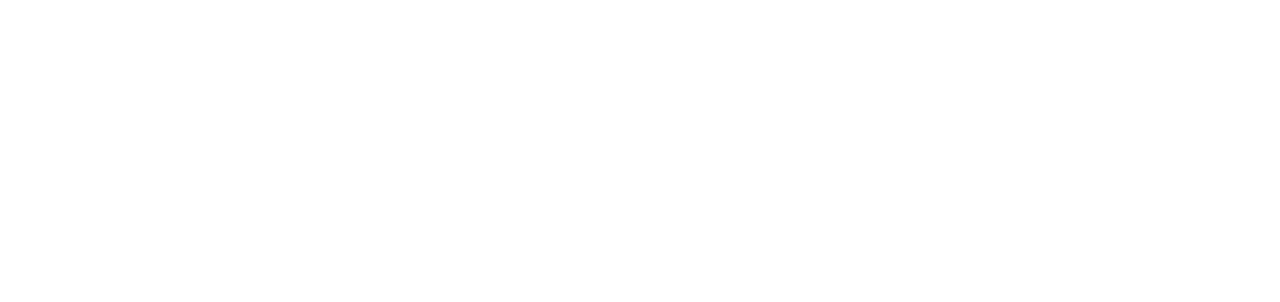
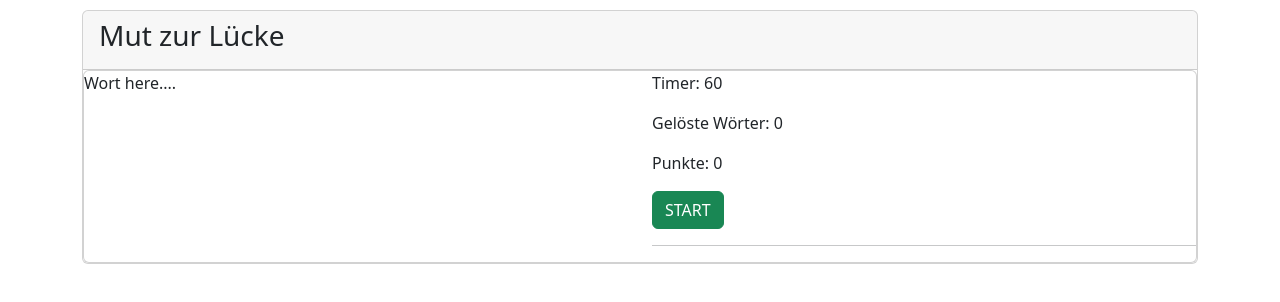
Before and after one commit to erickubenka/buchstabenbattle-app, an Angular app in the folder angular-app/: page /admin/gallowsgame in a window 1280 px wide. Before the commit this address led to /. Shown: the top 302 px of the page. Built offline with nearby package versions, Linux system fonts and the light colour scheme.

Commit message:
Initial resources for the gallows game. Updated crossword Ui to be more clean

```diff
--- a/angular-app/src/app/app.module.ts
+++ b/angular-app/src/app/app.module.ts
@@ -9,6 +9,7 @@
 import {RouterModule} from "@angular/router";
 import {FormsModule} from "@angular/forms";
 import {CrosswordComponent} from './crossword/crossword.component';
+import { GallowsgameComponent } from './gallowsgame/gallowsgame.component';
 
 @NgModule({
   declarations: [
@@ -17,7 +18,8 @@
     WheelComponent,
     DisplayComponent,
     WheelsComponent,
-    CrosswordComponent
+    CrosswordComponent,
+    GallowsgameComponent
   ],
   imports: [
     BrowserModule,
@@ -26,6 +28,7 @@
       {path: '', redirectTo: '/home', pathMatch: 'full'},
       {path: 'admin/wheels', component: WheelsComponent},
       {path: 'admin/crossword', component: CrosswordComponent},
+      {path: 'admin/gallowsgame', component: GallowsgameComponent},
       {path: 'display', component: DisplayComponent}
     ]),
     FormsModule
--- a/angular-app/src/app/crossword/crossword.component.html
+++ b/angular-app/src/app/crossword/crossword.component.html
@@ -13,22 +13,28 @@
       </div>
       <div class="col-6">
         <div class="row">
+          <div class="col-12">
             <p>
               Timer: {{timer}}
             </p>
             <p>
-            Gelöste Rätsel: {{ gamesWon }}
+              Gelöste Rätsel: {{ points }}
             </p>
           </div>
+        </div>
         <div class="row row-word">
+          <div class="col-12">
             <button class="btn btn-success" (click)="start()" [disabled]="isStarted">START</button>
+          </div>
         </div>
         <hr>
         <div class="row row-word" *ngFor="let word of crossword.words">
+          <div class="col-12">
             <button class="btn btn-primary" (click)="solve(word)"
-                  [disabled]="crossword.solvedWords.includes(word)">{{word}}</button>
+                    [disabled]="crossword.solvedWords.includes(word) || !isStarted">{{word}}</button>
           </div>
         </div>
       </div>
     </div>
   </div>
+</div>
--- a/angular-app/src/app/crossword/crossword.component.ts
+++ b/angular-app/src/app/crossword/crossword.component.ts
@@ -8,7 +8,7 @@
 export class CrosswordComponent {
 
   crossword = new Crossword();
-  gamesWon = 0;
+  points = 0;
   timer = 60;
   isStarted = false;
 
@@ -19,7 +19,7 @@
 
     if (this.crossword.solvedWords.length == this.crossword.words.length) {
       this.crossword = new Crossword();
-      this.gamesWon++;
+      this.points++;
     }
   }
 
--- /dev/null
+++ b/angular-app/src/app/gallowsgame/gallowsgame.component.html
@@ -0,0 +1,33 @@
+<div class="card">
+  <div class="card-header">
+    <h3>Mut zur Lücke</h3>
+  </div>
+  <div class="card">
+    <div class="row">
+      <div class="col-6">
+        <p>Wort here....</p>
+      </div>
+      <div class="col-6">
+        <div class="row">
+          <div class="col-12">
+            <p>
+              Timer: {{timer}}
+            </p>
+            <p>
+              Gelöste Wörter: {{ points }}
+            </p>
+            <p>
+              Punkte: {{ points }}
+            </p>
+          </div>
+        </div>
+        <div class="row">
+          <div class="col-12">
+            <button class="btn btn-success" (click)="start()" [disabled]="isStarted">START</button>
+          </div>
+        </div>
+        <hr>
+      </div>
+    </div>
+  </div>
+</div>
--- /dev/null
+++ b/angular-app/src/app/gallowsgame/gallowsgame.component.ts
@@ -0,0 +1,28 @@
+import {Component} from '@angular/core';
+
+@Component({
+  selector: 'app-gallowsgame',
+  templateUrl: './gallowsgame.component.html',
+  styleUrls: ['./gallowsgame.component.scss']
+})
+export class GallowsgameComponent {
+
+  points: number = 0;
+  solvedWords: string[] = []
+
+  word: string = "";
+
+  timer = 60;
+  isStarted = false;
+
+  start() {
+    this.isStarted = true;
+    let timerInterval = setInterval(() => {
+      this.timer = this.timer - 1;
+      if (this.timer <= 0) {
+        clearInterval(timerInterval);
+
+      }
+    }, 1000);
+  }
+}
--- a/angular-app/src/app/home/home.component.html
+++ b/angular-app/src/app/home/home.component.html
@@ -10,7 +10,8 @@
     </p>
 
     <p>
-      „Mut zur Lücke“: Jedes Team hat eines von zwei Kategorien (bspw. 'Handball und Fußball' oder 'Tag und Nacht'). Die
+      <a class="link" routerLink="/admin/gallowsgame">Mut zur Lücke</a>: Jedes Team hat eines von zwei Kategorien (bspw.
+      'Handball und Fußball' oder 'Tag und Nacht'). Die
       Team-Mitglieder nennen nun solange Buchstaben, bis das zu erratende Wort gelöst wurde oder fünf falsche, nicht im
       Wort vorkommende Buchstaben genannt wurden. Wird ein falscher Buchstabe genannt, wechselt das Team-Mitglied und es
       konnte eine Sekunde weniger gewonnen werden. Für die Lösung jedes Wortes können bis zu 5 Sekunden für das
```
Also changed, not shown: angular-app/src/app/gallowsgame/gallowsgame.component.scss (added), 1 other file (tests, documents, lock files or other folders). Lines whose indentation alone changed are shown as unchanged.
